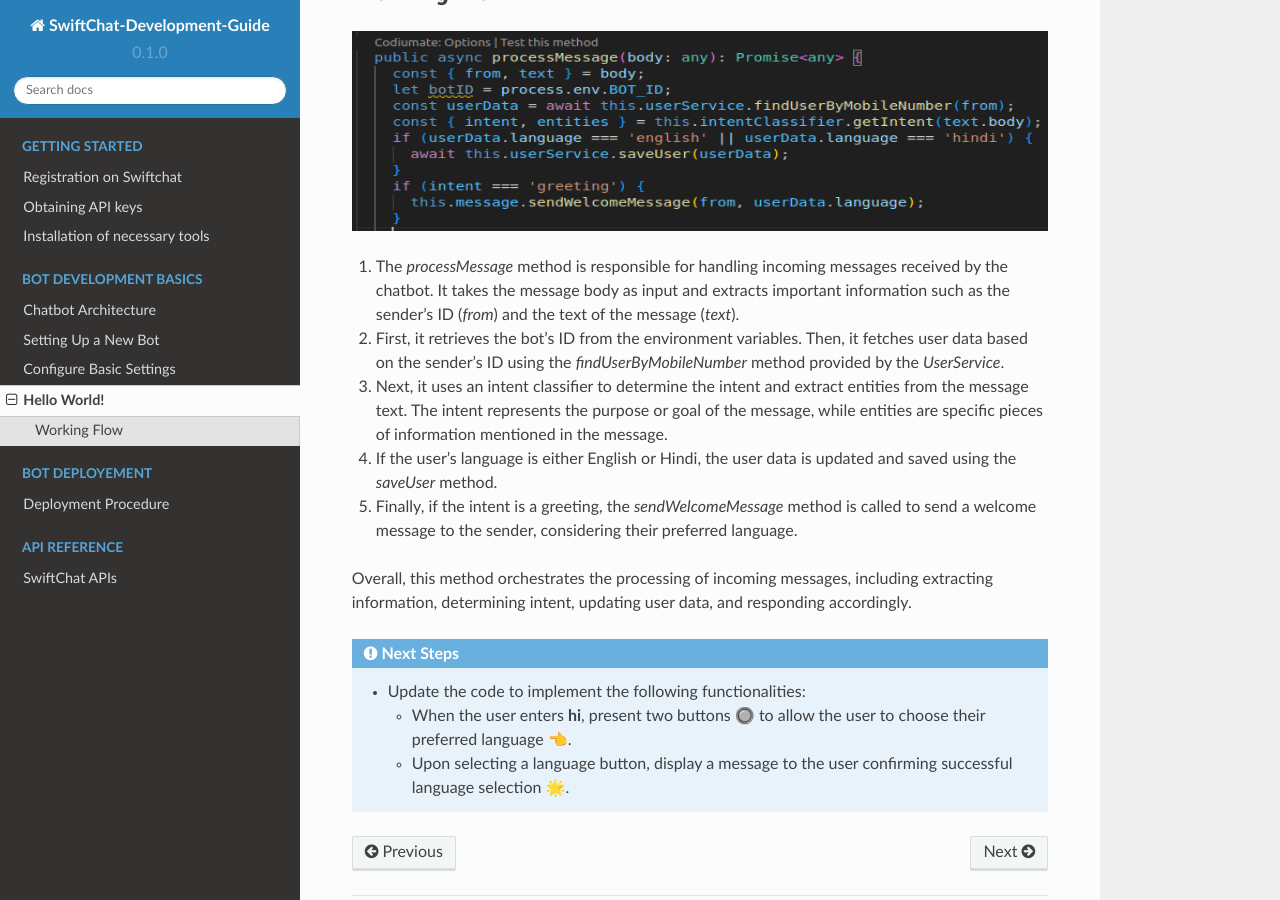
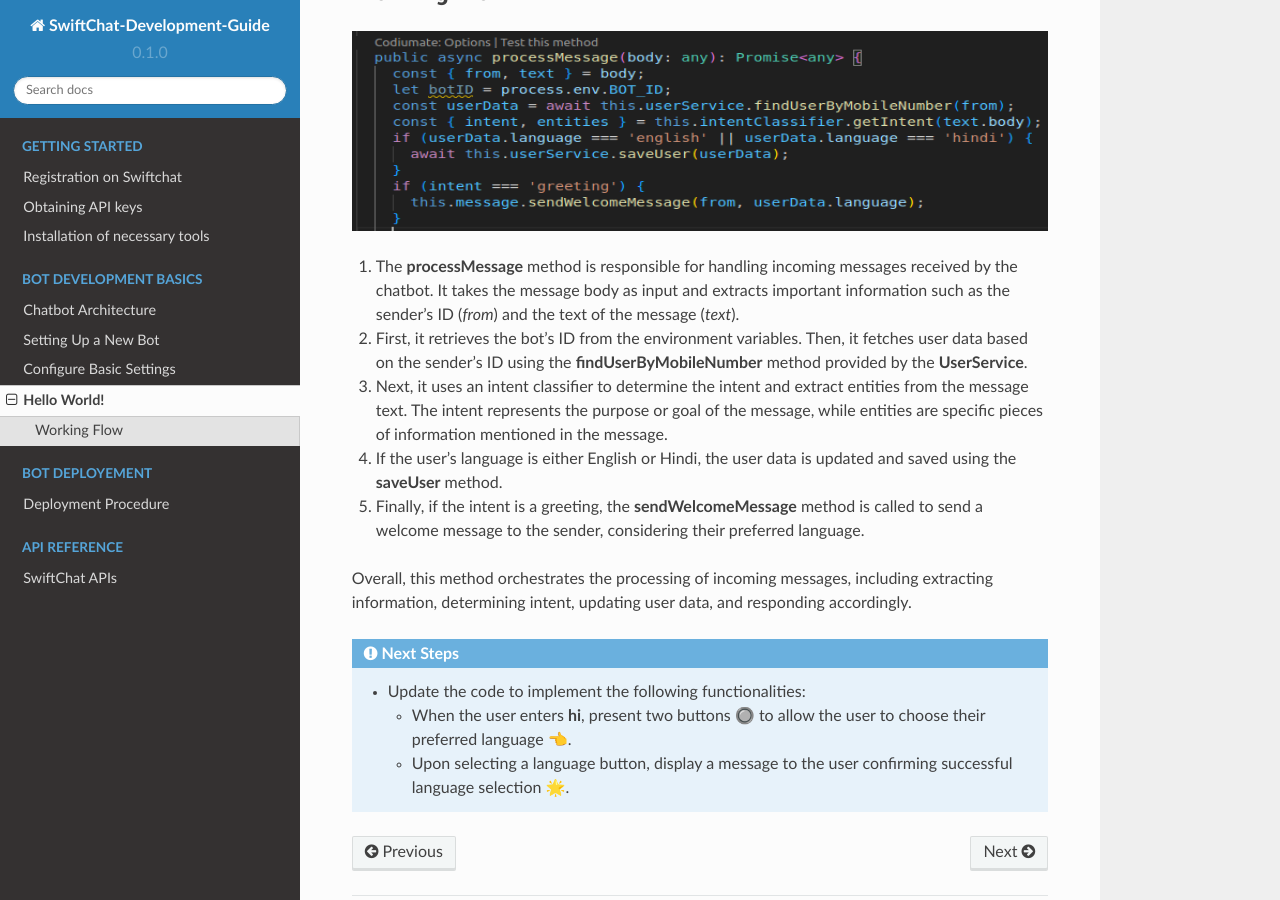
Before and after one commit to Priyanka-sharma181/Chatbot-Development-Guide, a Sphinx documentation site: the page built from docs/source/start.rst, in a window 1280 px wide and 900 px high, scrolled down 527 px. Built offline with Sphinx 7.4.7 and the Read the Docs theme 2.0.0, drawn with Linux system fonts in a browser that asks for light colours.

```diff
--- a/docs/source/start.rst
+++ b/docs/source/start.rst
@@ -26,15 +26,15 @@ Working Flow
     :height: 200
     :align: left
 
-1. The `processMessage` method is responsible for handling incoming messages received by the chatbot. It takes the message body as input and extracts important information such as the sender's ID (`from`) and the text of the message (`text`).
+1. The **processMessage** method is responsible for handling incoming messages received by the chatbot. It takes the message body as input and extracts important information such as the sender's ID (`from`) and the text of the message (`text`).
 
-2. First, it retrieves the bot's ID from the environment variables. Then, it fetches user data based on the sender's ID using the `findUserByMobileNumber` method provided by the `UserService`.
+2. First, it retrieves the bot's ID from the environment variables. Then, it fetches user data based on the sender's ID using the **findUserByMobileNumber** method provided by the **UserService**.
 
 3. Next, it uses an intent classifier to determine the intent and extract entities from the message text. The intent represents the purpose or goal of the message, while entities are specific pieces of information mentioned in the message.
 
-4. If the user's language is either English or Hindi, the user data is updated and saved using the `saveUser` method.
+4. If the user's language is either English or Hindi, the user data is updated and saved using the **saveUser** method.
 
-5. Finally, if the intent is a greeting, the `sendWelcomeMessage` method is called to send a welcome message to the sender, considering their preferred language.
+5. Finally, if the intent is a greeting, the **sendWelcomeMessage** method is called to send a welcome message to the sender, considering their preferred language.
 
 
 Overall, this method orchestrates the processing of incoming messages, including extracting information, determining intent, updating user data, and responding accordingly.
```
